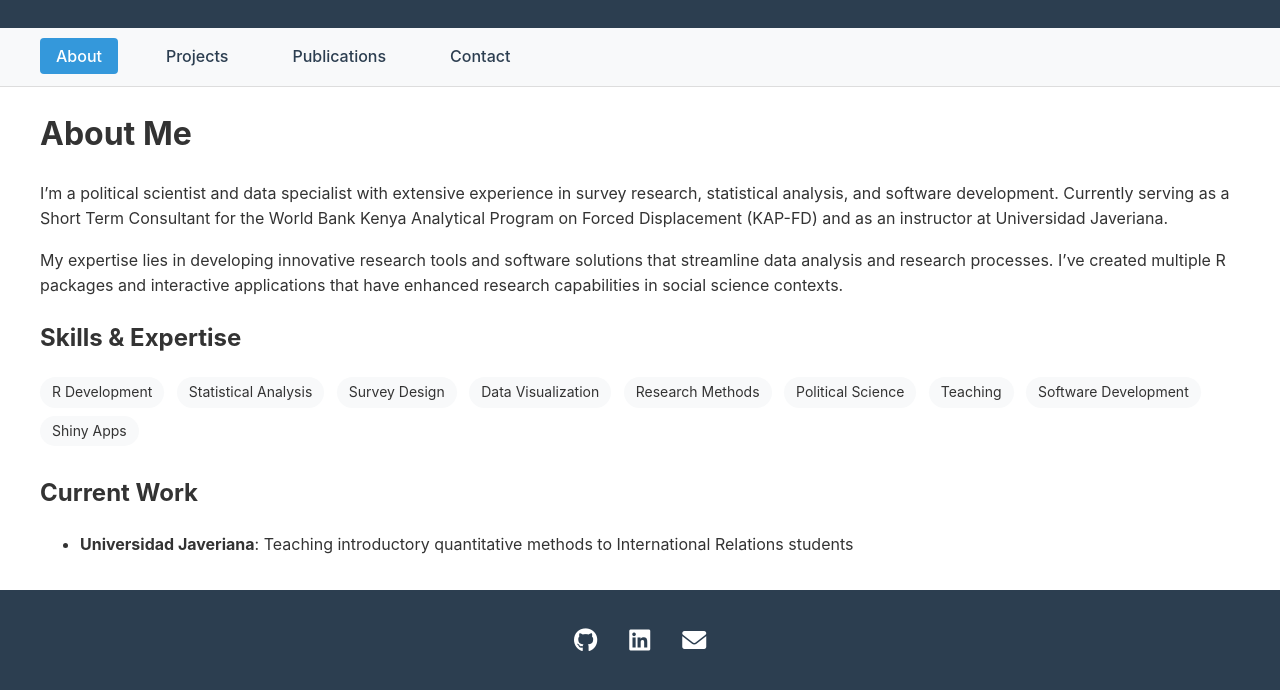
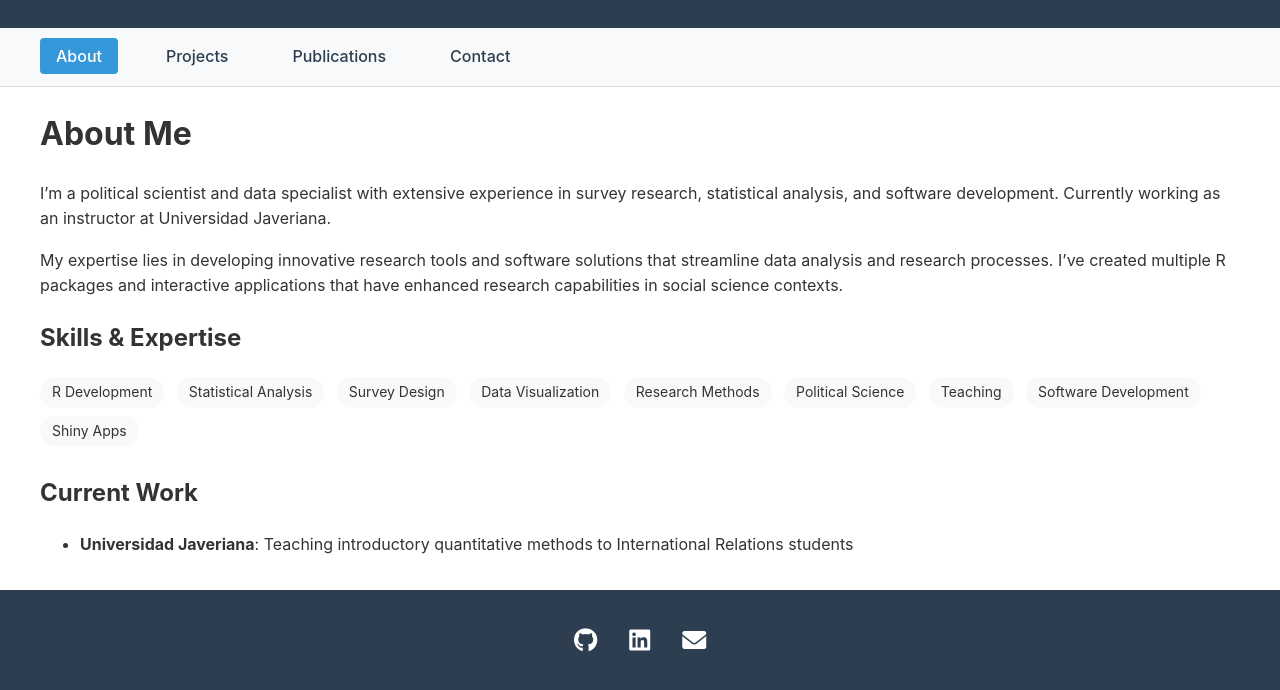
Before and after one commit to gaborio/gaborio.github.io, a Jekyll site: the page built from index.md, in a window 1280 px wide, cut to the strip 224-916 px from the top of the page. Built offline with Jekyll 4.4.1, drawn with Linux system fonts in a browser that asks for light colours.

Commit message:
fix profile

```diff
--- a/index.md
+++ b/index.md
@@ -5,7 +5,7 @@ title: About Me
 
 # About Me
 
-I'm a political scientist and data specialist with extensive experience in survey research, statistical analysis, and software development. Currently serving as a Short Term Consultant for the World Bank Kenya Analytical Program on Forced Displacement (KAP-FD) and as an instructor at Universidad Javeriana.
+I'm a political scientist and data specialist with extensive experience in survey research, statistical analysis, and software development. Currently working as an instructor at Universidad Javeriana.
 
 My expertise lies in developing innovative research tools and software solutions that streamline data analysis and research processes. I've created multiple R packages and interactive applications that have enhanced research capabilities in social science contexts.
 
```
